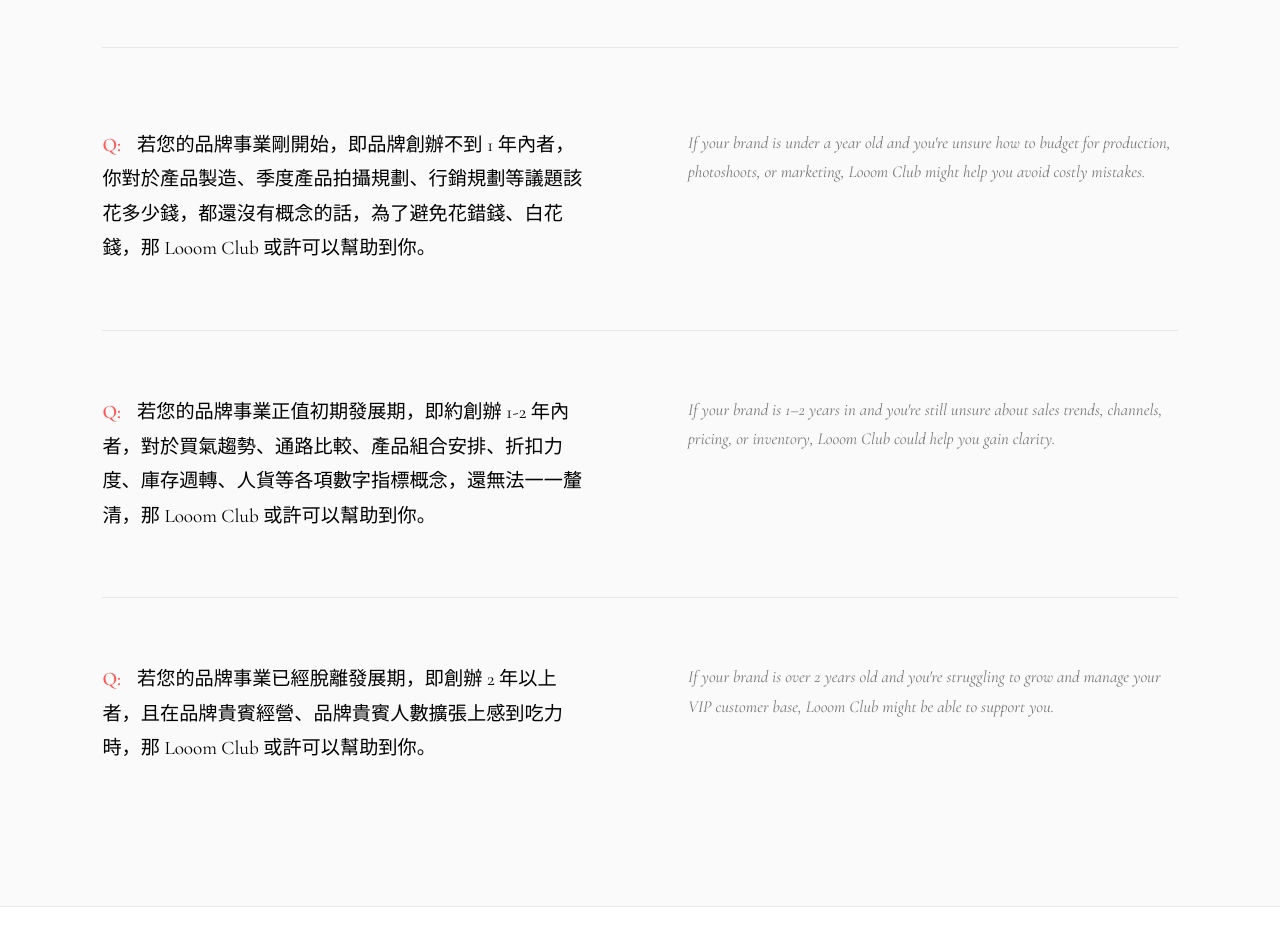
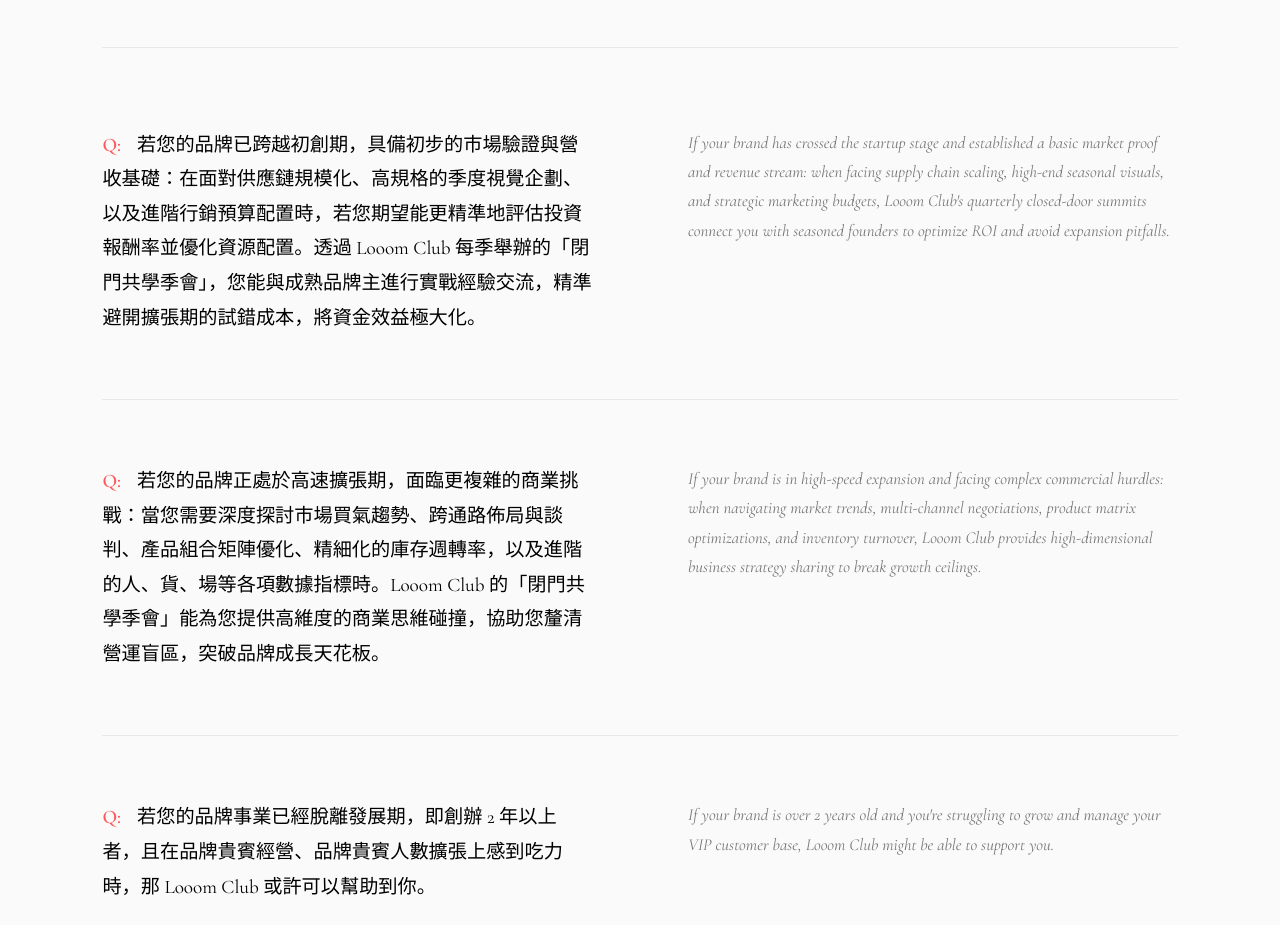
Before and after one commit to artwithlifetaipei/art-press, a Next.js app: page /looom-club in a window 1280 px wide. Shown: the part 6003-6928 px from the top of the page. Built offline with nearby package versions, Linux system fonts and the light colour scheme.

Commit message:
copy: update looom-club page FAQ copywriting for expansion and scale business phases

```diff
--- a/src/app/looom-club/page.tsx
+++ b/src/app/looom-club/page.tsx
@@ -42,12 +42,12 @@
 
   const faqs = [
     {
-      cn: "若您的品牌事業剛開始，即品牌創辦不到 1 年內者，你對於產品製造、季度產品拍攝規劃、行銷規劃等議題該花多少錢，都還沒有概念的話，為了避免花錯錢、白花錢，那 Looom Club 或許可以幫助到你。",
-      en: "If your brand is under a year old and you're unsure how to budget for production, photoshoots, or marketing, Looom Club might help you avoid costly mistakes."
+      cn: "若您的品牌已跨越初創期，具備初步的市場驗證與營收基礎：在面對供應鏈規模化、高規格的季度視覺企劃、以及進階行銷預算配置時，若您期望能更精準地評估投資報酬率並優化資源配置。透過 Looom Club 每季舉辦的「閉門共學季會」，您能與成熟品牌主進行實戰經驗交流，精準避開擴張期的試錯成本，將資金效益極大化。",
+      en: "If your brand has crossed the startup stage and established a basic market proof and revenue stream: when facing supply chain scaling, high-end seasonal visuals, and strategic marketing budgets, Looom Club's quarterly closed-door summits connect you with seasoned founders to optimize ROI and avoid expansion pitfalls."
     },
     {
-      cn: "若您的品牌事業正值初期發展期，即約創辦 1-2 年內者，對於買氣趨勢、通路比較、產品組合安排、折扣力度、庫存週轉、人貨等各項數字指標概念，還無法一一釐清，那 Looom Club 或許可以幫助到你。",
-      en: "If your brand is 1–2 years in and you're still unsure about sales trends, channels, pricing, or inventory, Looom Club could help you gain clarity."
+      cn: "若您的品牌正處於高速擴張期，面臨更複雜的商業挑戰：當您需要深度探討市場買氣趨勢、跨通路佈局與談判、產品組合矩陣優化、精細化的庫存週轉率，以及進階的人、貨、場等各項數據指標時。Looom Club 的「閉門共學季會」能為您提供高維度的商業思維碰撞，協助您釐清營運盲區，突破品牌成長天花板。",
+      en: "If your brand is in high-speed expansion and facing complex commercial hurdles: when navigating market trends, multi-channel negotiations, product matrix optimizations, and inventory turnover, Looom Club provides high-dimensional business strategy sharing to break growth ceilings."
     },
     {
       cn: "若您的品牌事業已經脫離發展期，即創辦 2 年以上者，且在品牌貴賓經營、品牌貴賓人數擴張上感到吃力時，那 Looom Club 或許可以幫助到你。",
```
Also changed, not shown: src/app/admin/editor/[id]/page.tsx (+11 -5 lines), src/app/magazine/[slug]/ArticleClient.tsx (+6 -1 lines), src/app/people/[slug]/page.tsx (+6 -1 lines).
